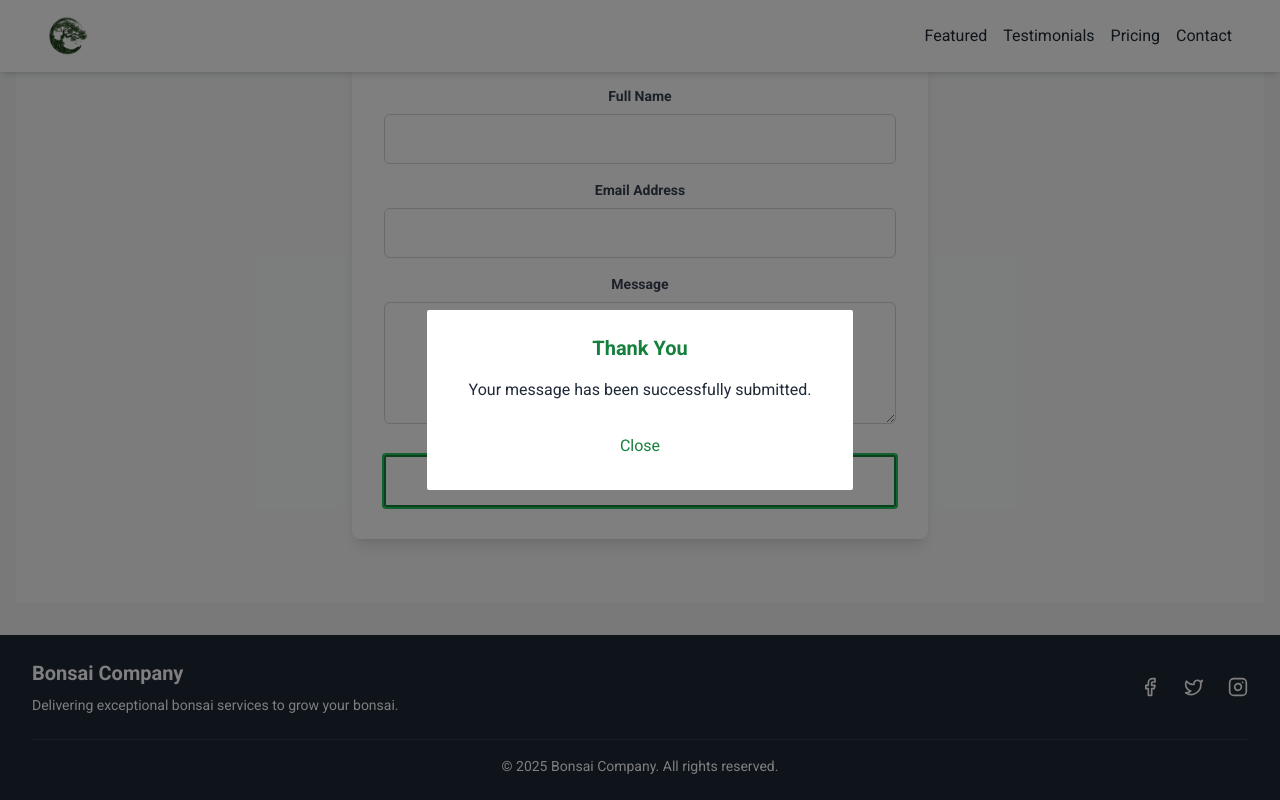
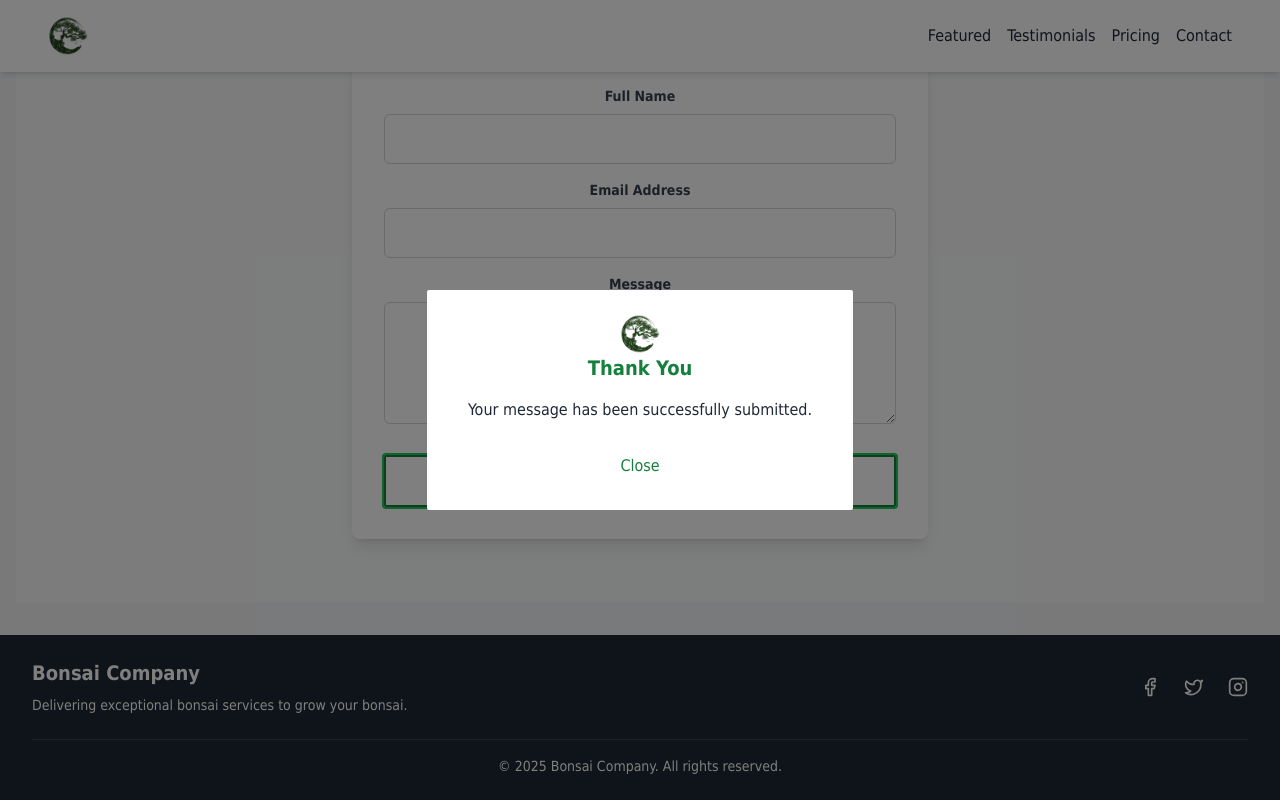
Before and after one commit to JulianBelmartino/ReactTypescriptApp, a React (Create React App) app: page / in a window 1280 px wide. Both pictures are taken after typing "Sample", "name@example.com", "Sample" into the empty fields and a click on the button "Submit". Shown: the part 2286-3086 px from the top of the page. Built offline with nearby package versions, Linux system fonts and the light colour scheme; no server answers.

Commit message:
Final corrections

```diff
--- a/src/App.css
+++ b/src/App.css
@@ -3,7 +3,7 @@ html {
   scroll-behavior: smooth;
 }
 body {
-  font-family: 'Roboto', sans-serif;
+  font-family: Tahoma, Geneva, Verdana, sans-serif;
 }
 section {
   scroll-margin-top: 50px;
--- a/src/components/Modal.tsx
+++ b/src/components/Modal.tsx
@@ -1,5 +1,6 @@
 import React from 'react';
 import { motion } from 'framer-motion';
+import logo from '../assets/images/logo.png';
 
 interface ModalProps {
   isOpen: boolean;
@@ -26,6 +27,7 @@ const Modal: React.FC<ModalProps> = ({ isOpen, onClose }) => {
         exit={{ scale: 0.8 }}
         transition={{ duration: 0.3 }}
       >
+        <img src={logo} alt="Logo" className="w-10 h-10" />
         <div className="text-xl text-green-700 font-semibold mb-4 text-center">Thank You</div>
         <div className="mb-6 text-center">
           <p>Your message has been successfully submitted.</p>
```
